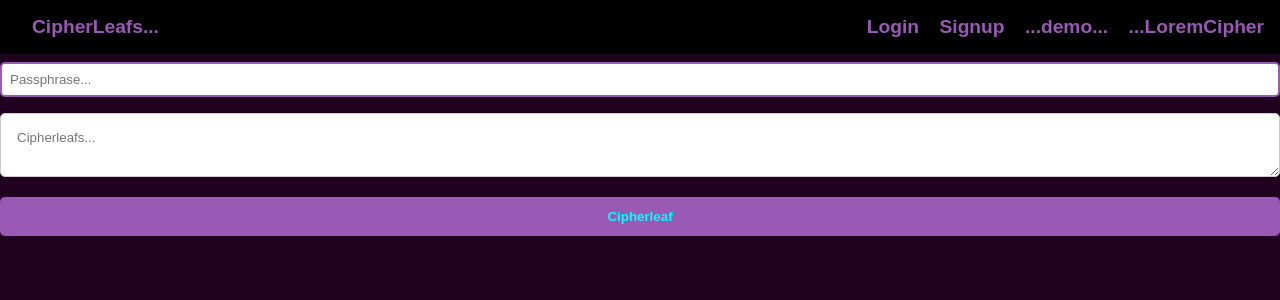
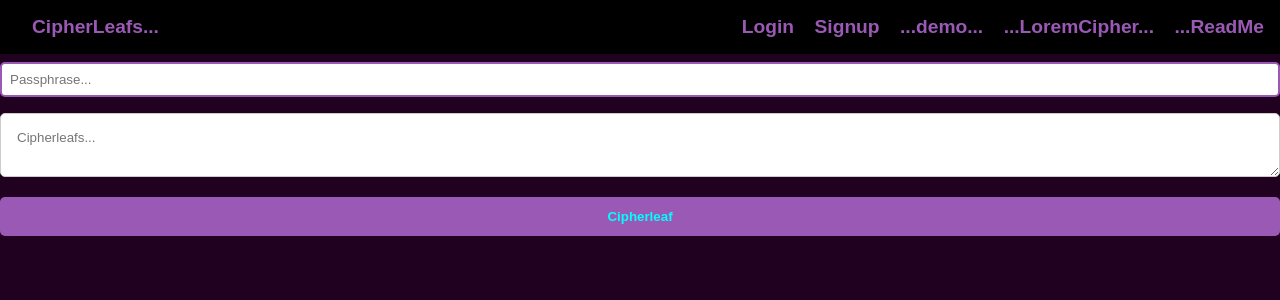
Before and after one commit to janiejestemja/cipherleaf, a Flask app: page /demo in a window 1280 px wide. Shown: the top 300 px of the page. Run offline with Flask 3, Linux system fonts and the light colour scheme.

Commit message:
adjusted breakpoint and added link to navbar

```diff
--- a/website/static/style.css
+++ b/website/static/style.css
@@ -242,7 +242,7 @@ textarea:hover {
     border-right: 5px solid #9b59b6;
 }
 
-@media (max-width:700px) {
+@media (max-width:800px) {
     html {
         font-size: 18px;
     }
--- a/website/templates/base.html
+++ b/website/templates/base.html
@@ -27,7 +27,8 @@
       <a href="{{ url_for('views.demo') }}">...demo...</a>
       {% endif %}
 
-      <a href="{{ url_for('views.lorem_cipher') }}">...LoremCipher</a>
+      <a href="{{ url_for('views.lorem_cipher') }}">...LoremCipher...</a>
+      <a href="https://github.com/janiejestemja/cipherleaf">...ReadMe</a>
 
       {% if user.is_authenticated %}
       <a href="{{ url_for('auth.signout') }}">Signout</a>
```
